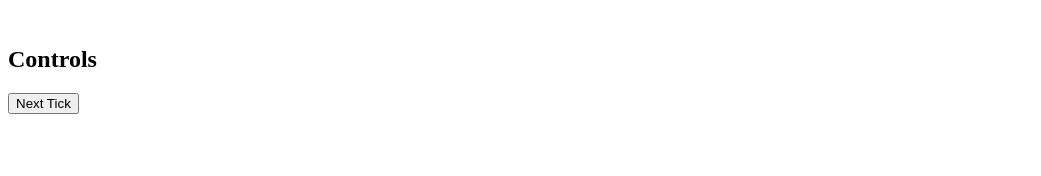
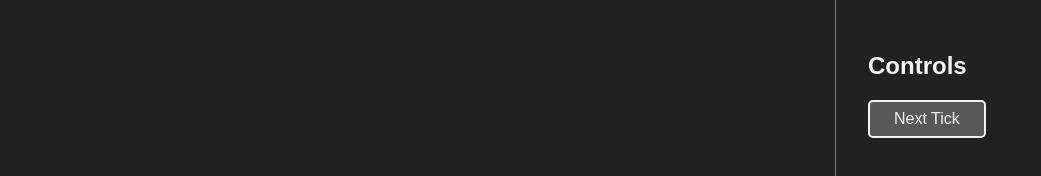
Before and after one commit to mthom26/langtons-ants-app, a website built with webpack: page index.html in a window 1280 px wide. Shown: the top 176 px of the page, without its empty margins (0-1041 px from the left). Built offline with nearby package versions, Linux system fonts and the light colour scheme.

Commit message:
Add styling
Configure webpack config to load css and inject styles. Add
index.css with some basic styling.

```diff
--- /dev/null
+++ b/css/index.css
@@ -0,0 +1,44 @@
+html {
+  box-sizing: border-box;
+  font-family: sans-serif;
+}
+
+body {
+  margin: 0;
+  padding: 0;
+  background: #212121;
+  color: #f2f2f2;
+}
+
+.app {
+  margin: 0 5rem;
+  height: 100vh;
+  display: flex;
+}
+
+.canvasContainer {
+  flex-grow: 1;
+  display: flex;
+  justify-content: center;
+  align-items: center;
+}
+
+.controlPanel {
+  border-left: 1px solid gray;
+  padding: 2rem;
+  flex-basis: 300px;
+}
+
+.button {
+  cursor: pointer;
+  border: 2px solid #f2f2f2;
+  font-size: 1rem;
+  color: #f2f2f2;
+  border-radius: 5px;
+  background: #f2f2f243;
+  padding: 0.5rem 1.5rem;
+}
+
+.button:hover {
+  background: #f2f2f273;
+}
--- a/index.html
+++ b/index.html
@@ -11,7 +11,7 @@
       </div>
       <div class="controlPanel">
         <h2>Controls</h2>
-        <button id="oneTickButton">Next Tick</button>
+        <button class="button" id="oneTickButton">Next Tick</button>
       </div>
     </div>
   </body>
--- a/js/index.js
+++ b/js/index.js
@@ -1,3 +1,5 @@
+import '../css/index.css';
+
 import("./app").then(() => {
   console.log('App loaded.')
 });
--- a/package.json
+++ b/package.json
@@ -17,5 +17,9 @@
     "webpack": "^4.28.4",
     "webpack-cli": "^3.2.0",
     "webpack-dev-server": "^3.1.14"
+  },
+  "dependencies": {
+    "css-loader": "^2.1.0",
+    "style-loader": "^0.23.1"
   }
 }
--- a/webpack.config.js
+++ b/webpack.config.js
@@ -21,5 +21,13 @@ module.exports = {
     new WasmPackPlugin({
       crateDirectory: path.resolve(__dirname, "crate")
     }),
-  ]
+  ],
+  module: {
+    rules: [
+      {
+        test: /\.css$/,
+        use: ['style-loader', 'css-loader']
+      }
+    ]
+  }
 };
```
Also changed, not shown: 1 other file.
